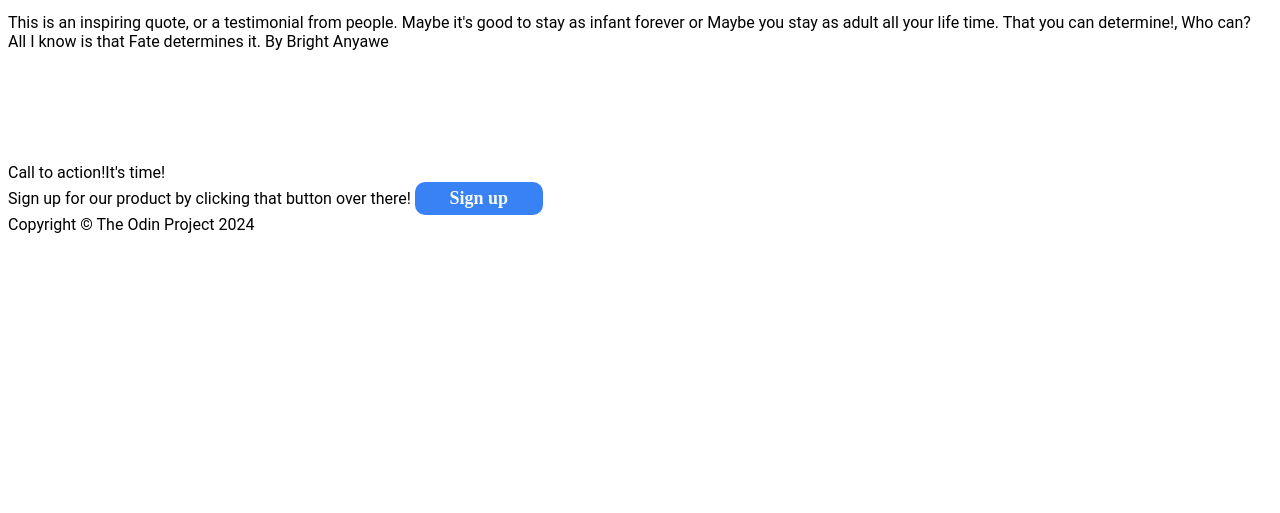
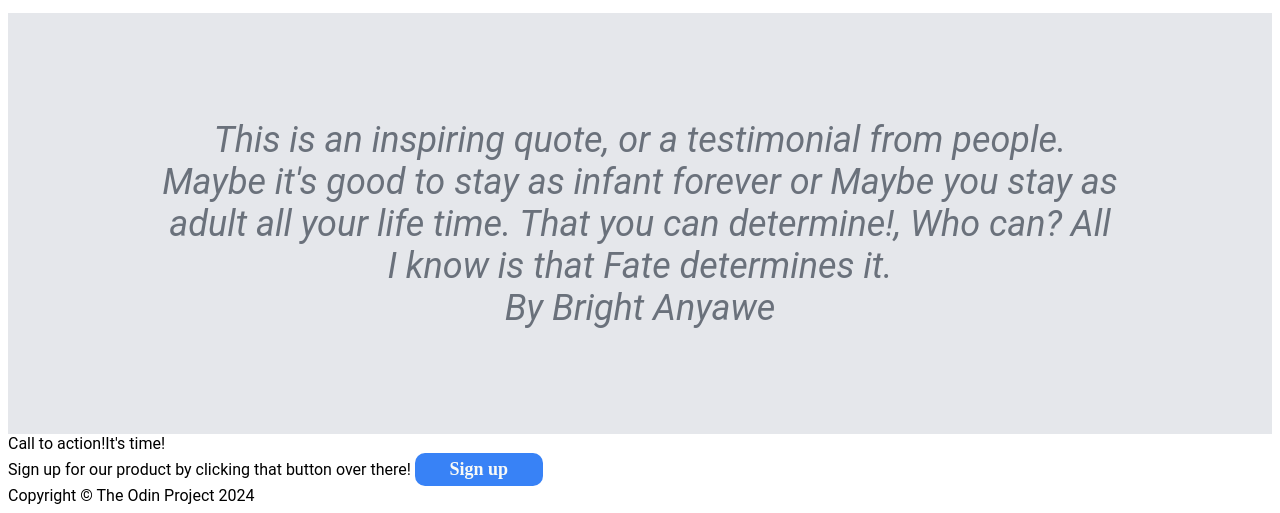
Before and after one commit to Bright-Anyawe/1st-css-project, a plain HTML site: page index.html in a window 1280 px wide. Shown: the part 867-1380 px from the top of the page. Before the commit the page ends 1109 px from the top, so only its background shows below. Drawn offline with Linux system fonts and the light colour scheme.

Commit message:
Added span-container 3rd section content

```diff
--- a/index.html
+++ b/index.html
@@ -70,8 +70,8 @@
         Maybe it's good to stay as infant forever or Maybe you stay as adult all your life time.
         That you can determine!, Who can?
         All I know is that Fate determines it.
-        <span>By Bright Anyawe</span>
-    </article>
+        <div class="span-container"> <span>By Bright Anyawe</span></div>
+ </article>
  </section>
 
     <section class="sec-04">
--- a/style.css
+++ b/style.css
@@ -109,9 +109,26 @@ header-02 {
 }
 
 .sec-03 {
-    height: 150px;
+    background: #E5E7EB;
+    display: flex;
+    height: 421px;
+    justify-content: center;
+    align-items: center;
+    font-size: 36px
+}
 
+article {
+    display: flex;
+    flex-direction: column;
+    flex-wrap: wrap;
+    /* justify-content: center; */
+    /* align-items: center; */
+    text-align: center;
+    max-width: 958px;
+    color: #1f29379e;
+    font-style: italic;
 }
+
 
 .sec-04 {
 
```
